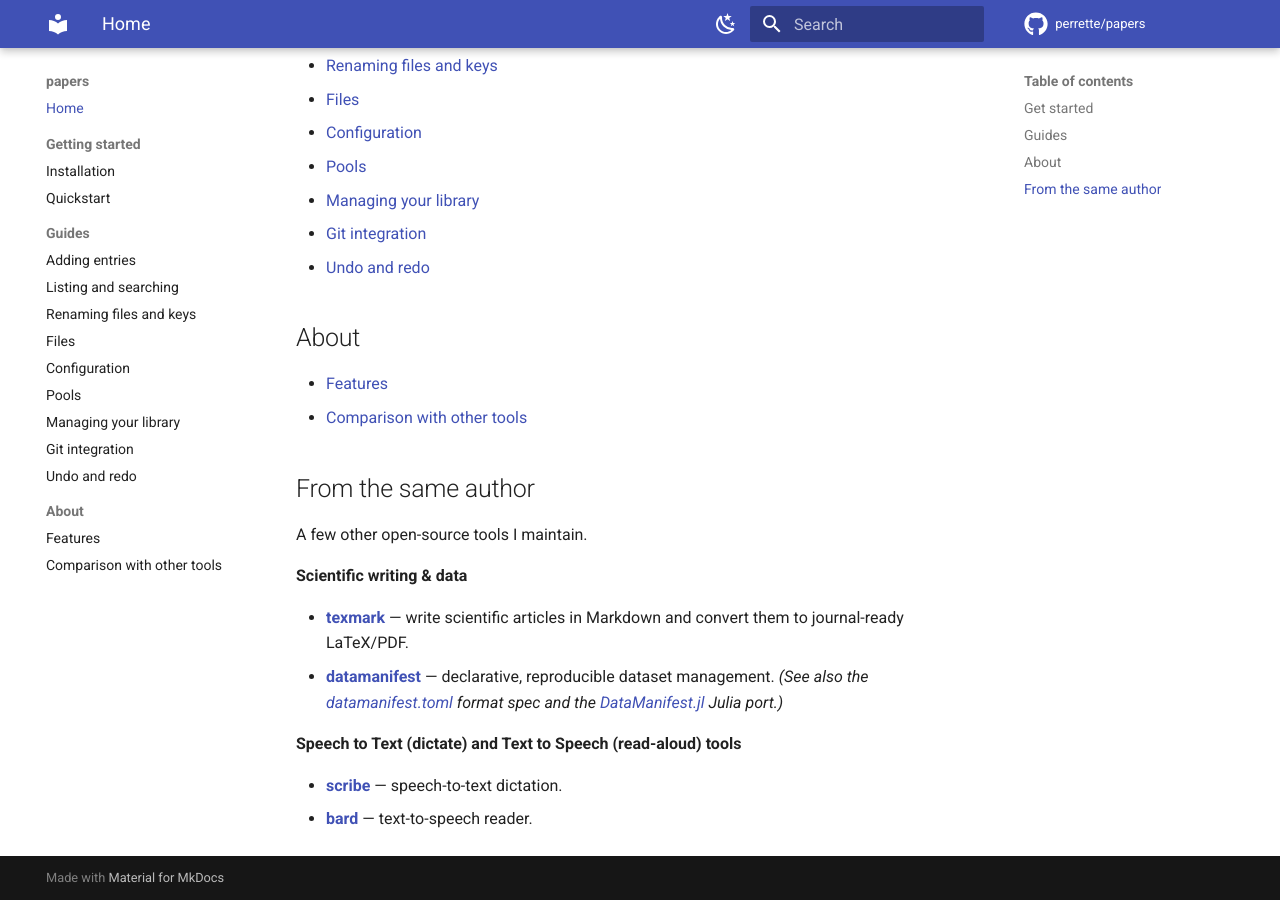
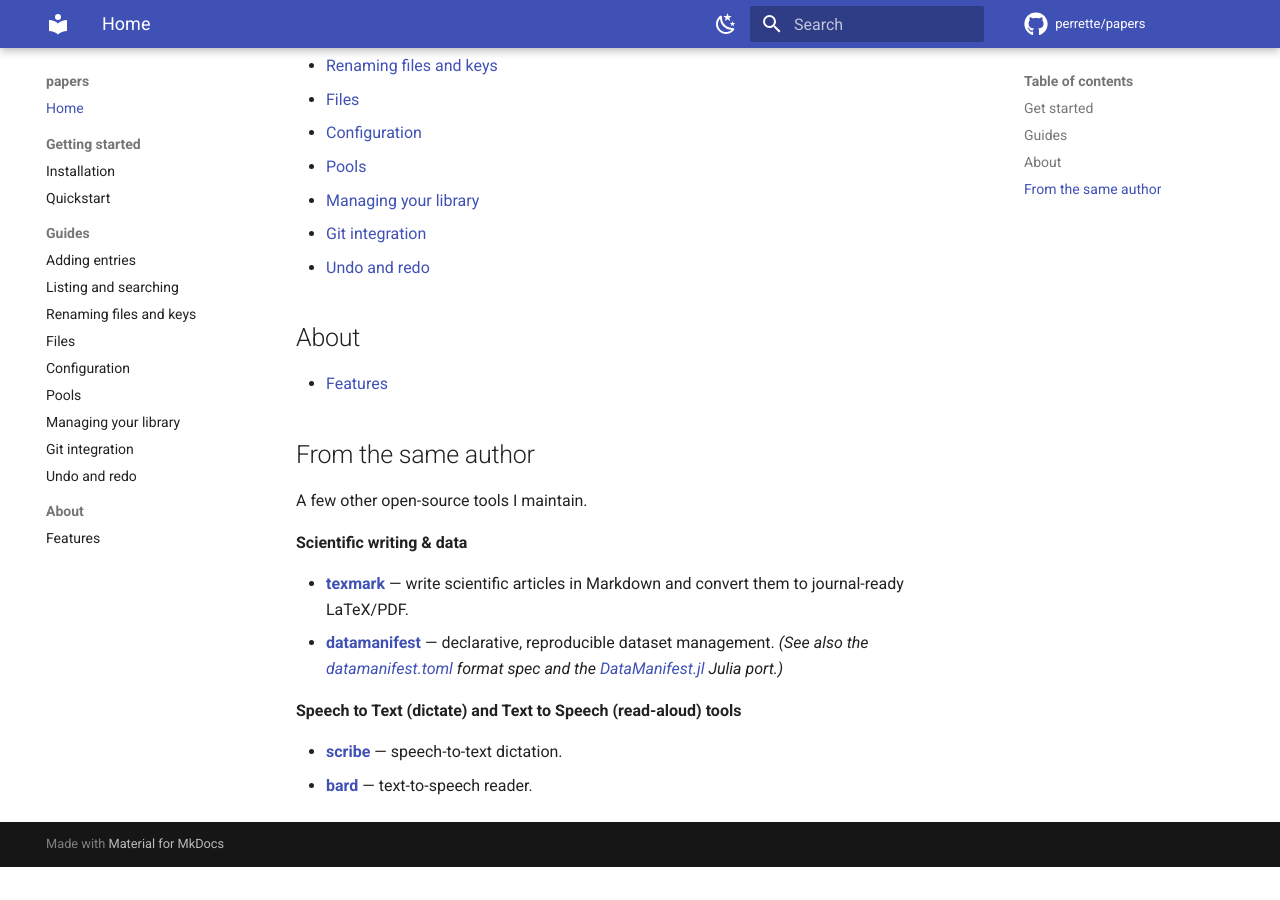
Before and after one commit to perrette/papers, an MkDocs documentation site: the page built from docs/index.md, in a window 1280 px wide and 900 px high, scrolled down 954 px. Built offline with MkDocs 1.6.1 and Material for MkDocs 9.7.7, drawn with Linux system fonts in a browser that asks for light colours; comment, search, counter and statistics services are not loaded; the version menu is left out; after the commit the page ends 1821 px from its top, so only the background shows below that.

Commit message:
docs: remove the comparison with other tools

```diff
--- a/docs/index.md
+++ b/docs/index.md
@@ -43,7 +43,6 @@ papers list
 ## About
 
 - [Features](features.md)
-- [Comparison with other tools](comparison.md)
 
 ## From the same author
 
--- a/mkdocs.yml
+++ b/mkdocs.yml
@@ -88,4 +88,3 @@ nav:
       - Undo and redo: undo-redo.md
   - About:
       - Features: features.md
-      - Comparison with other tools: comparison.md
```
